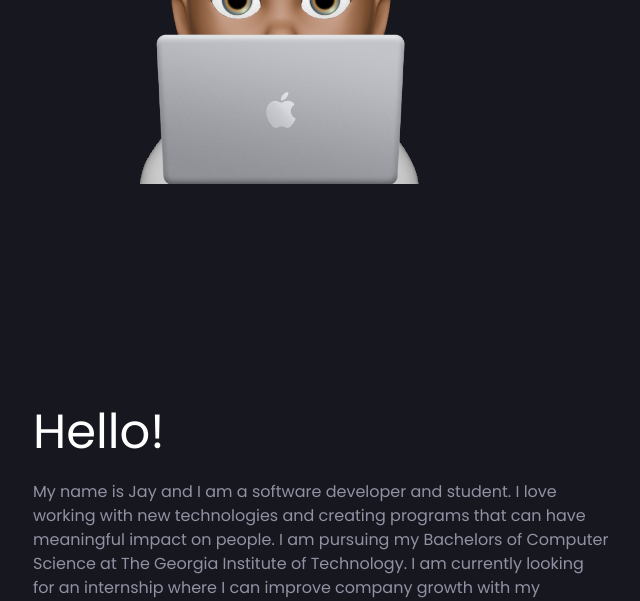
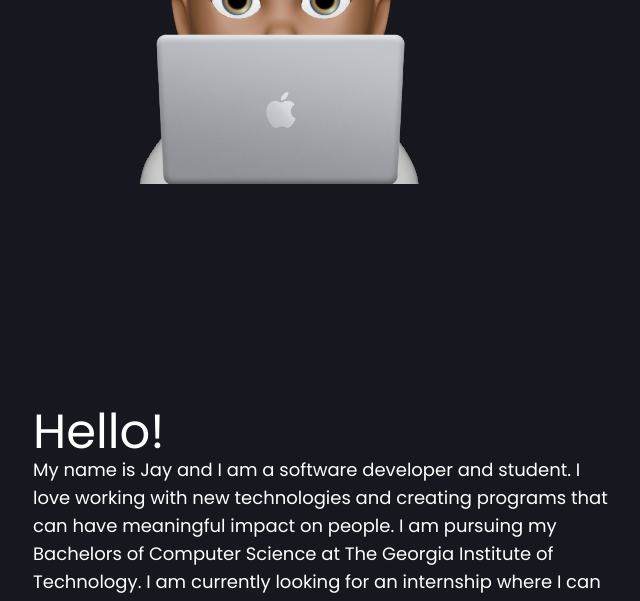
Before and after one commit to jayp822/my-portfolio, a website: page index.html in a window 1280 px wide. Shown: the part 376-977 px from the top of the page, without its empty margins (143-783 px from the left). Drawn offline with Linux system fonts and the light colour scheme.

Commit message:
updated 10

```diff
--- a/index.html
+++ b/index.html
@@ -56,7 +56,7 @@
 
 
 						Hello!<br /></h1>
-						<h2 class="section-paragraph">
+						<h2 class="text-lg md:text-xl lg:text-3xl text-center md:text-left lg:text-left mt-10">
 							My name is Jay and I am a software developer and student.
 							I love working with new technologies and creating programs
 							that can have meaningful impact on people. I am pursuing
```
